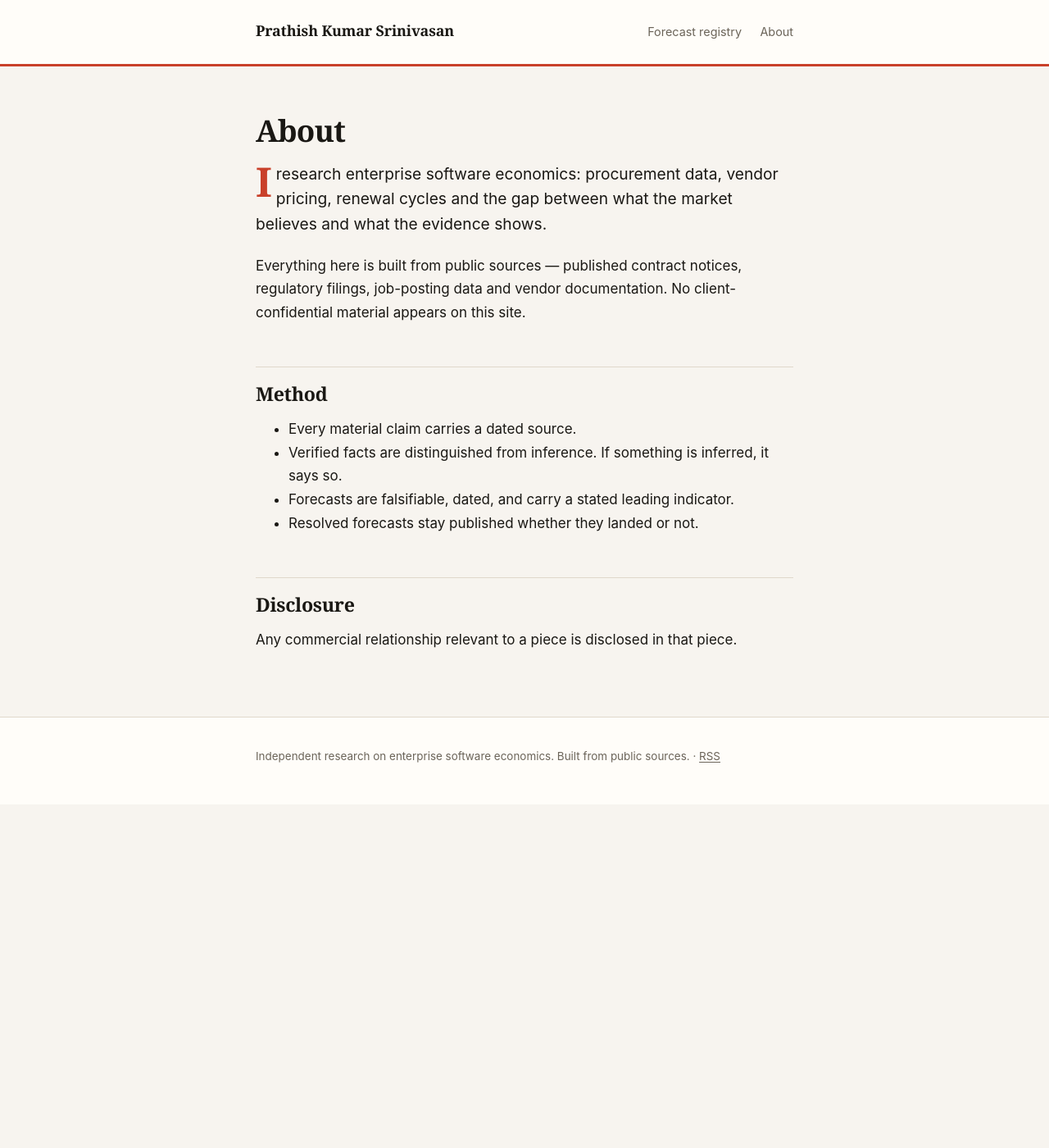
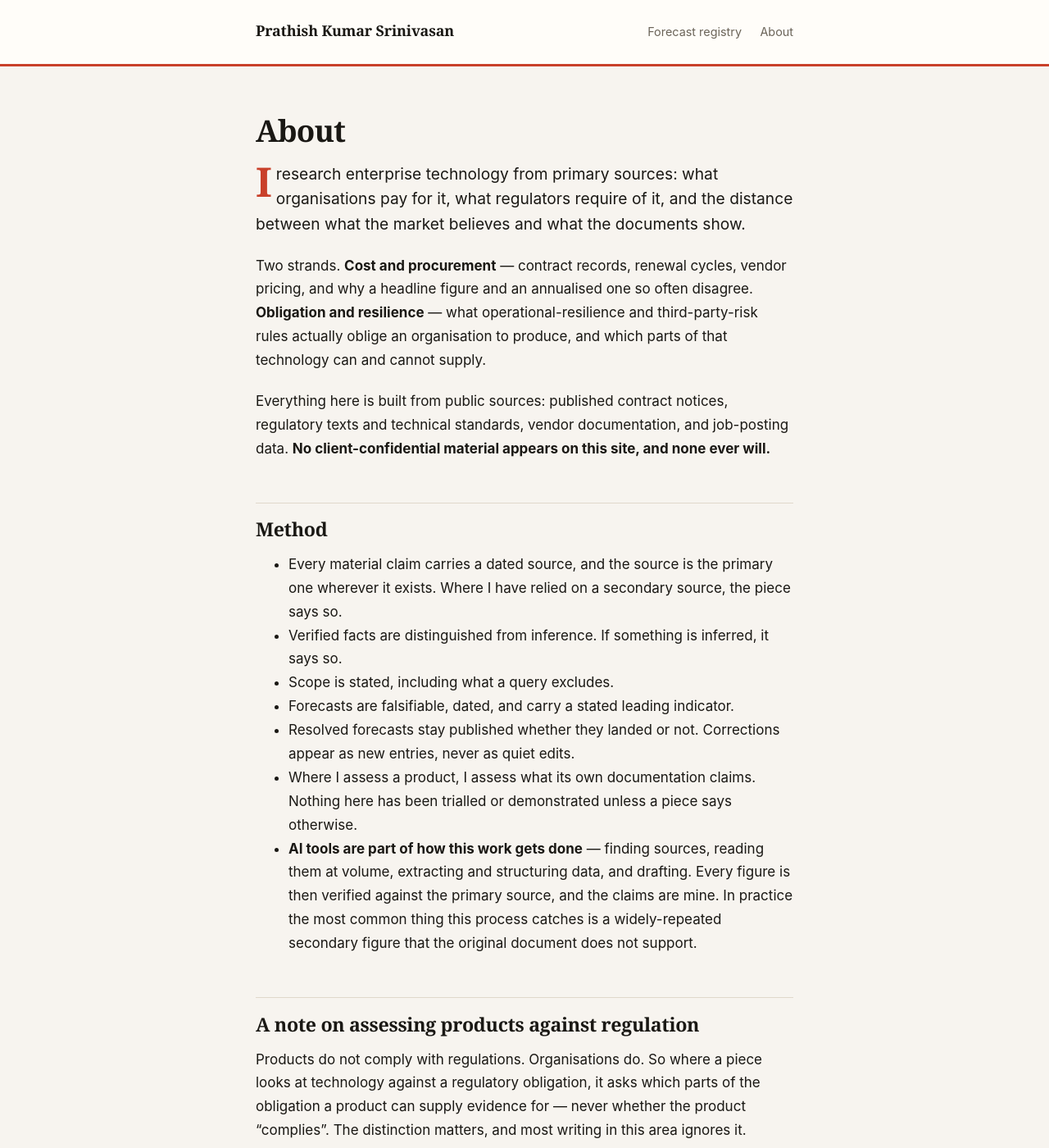
Before and after one commit to prathish-ks/prathish-ks.github.io, a Jekyll site: the page built from about.md, in a window 1280 px wide and 1400 px high. Shown: the whole window at 82% size. Built offline with Jekyll 4.4.1, drawn with Linux system fonts in a browser that asks for light colours; some of the changed text lies outside the part shown.

Commit message:
Widen the remit to enterprise technology, and say how AI is used
The site described itself as research on enterprise software economics,
which covered the cost work and excluded the regulatory work entirely.
It now names two strands: what organisations pay, and what regulators
require — the second being what operational-resilience and third-party
risk obligations actually oblige an organisation to produce, as against
what technology can supply toward it.

The differentiator moves from topic to method. Most of what is written
about enterprise technology comes from summaries of summaries; the claim
here is going to the documents and doing the arithmetic.

AI use is stated rather than left to be assumed, and stated
verification-first: the tools find sources, read at volume, extract and
structure data, and draft; every figure is verified against the primary
source and the claims remain the author's. The most useful part of that
disclosure is what the process catches most often — a widely repeated
secondary figure the original document does not support.

A new section separates two things most writing in this area conflates:
products do not comply with regulations, organisations do. An assessment
asks which parts of an obligation a product can supply evidence for,
never whether it "complies".

Disclosure is tightened to bind future conduct, not just past: no more
favourable assessment after a commercial relationship begins, nothing
sponsored, no pre-publication review by any subject.

```diff
--- a/_config.yml
+++ b/_config.yml
@@ -1,8 +1,8 @@
 title: Prathish Kumar Srinivasan
-tagline: Independent research on enterprise software economics
+tagline: Independent research on enterprise technology, from the primary sources
 description: >-
-  What organisations actually pay for enterprise software, what they actually
-  buy, and whether the forecasts hold up.
+  What organisations actually pay for enterprise technology, what regulators
+  actually require of it, and whether the forecasts hold up.
 url: https://prathish.com
 baseurl: ""
 permalink: /:year/:month/:slug/
--- a/about.md
+++ b/about.md
@@ -6,19 +6,52 @@ image: /assets/og/site.png
 image_alt: "About Prathish Kumar Srinivasan — research method and disclosure"
 ---
 
-I research enterprise software economics: procurement data, vendor pricing, renewal cycles and
-the gap between what the market believes and what the evidence shows.
+I research enterprise technology from primary sources: what organisations pay for it, what
+regulators require of it, and the distance between what the market believes and what the documents
+show.
 
-Everything here is built from public sources — published contract notices, regulatory filings,
-job-posting data and vendor documentation. No client-confidential material appears on this site.
+Two strands. **Cost and procurement** — contract records, renewal cycles, vendor pricing, and why
+a headline figure and an annualised one so often disagree. **Obligation and resilience** — what
+operational-resilience and third-party-risk rules actually oblige an organisation to produce, and
+which parts of that technology can and cannot supply.
+
+Everything here is built from public sources: published contract notices, regulatory texts and
+technical standards, vendor documentation, and job-posting data. **No client-confidential material
+appears on this site, and none ever will.**
 
 ## Method
 
-- Every material claim carries a dated source.
+- Every material claim carries a dated source, and the source is the primary one wherever it
+  exists. Where I have relied on a secondary source, the piece says so.
 - Verified facts are distinguished from inference. If something is inferred, it says so.
+- Scope is stated, including what a query excludes.
 - Forecasts are falsifiable, dated, and carry a stated leading indicator.
-- Resolved forecasts stay published whether they landed or not.
+- Resolved forecasts stay published whether they landed or not. Corrections appear as new entries,
+  never as quiet edits.
+- Where I assess a product, I assess what its own documentation claims. Nothing here has been
+  trialled or demonstrated unless a piece says otherwise.
+- **AI tools are part of how this work gets done** — finding sources, reading them at volume,
+  extracting and structuring data, and drafting. Every figure is then verified against the primary
+  source, and the claims are mine. In practice the most common thing this process catches is a
+  widely-repeated secondary figure that the original document does not support.
+
+## A note on assessing products against regulation
+
+Products do not comply with regulations. Organisations do. So where a piece looks at technology
+against a regulatory obligation, it asks which parts of the obligation a product can supply
+evidence for — never whether the product "complies". The distinction matters, and most writing in
+this area ignores it.
 
 ## Disclosure
 
-Any commercial relationship relevant to a piece is disclosed in that piece.
+- Any commercial relationship relevant to a piece is disclosed in that piece.
+- Assessments are published before any commercial relationship exists with the subject.
+- **I will not publish a more favourable assessment of a product after entering a commercial
+  relationship with the organisation behind it.**
+
+Nothing on this site is sponsored, and no organisation has reviewed or approved a piece before
+publication.
+
+---
+
+*Views here are my own, based on the evidence cited. They are not the views of any employer.*
```
Also changed, not shown: index.md (+15 -4 lines).
